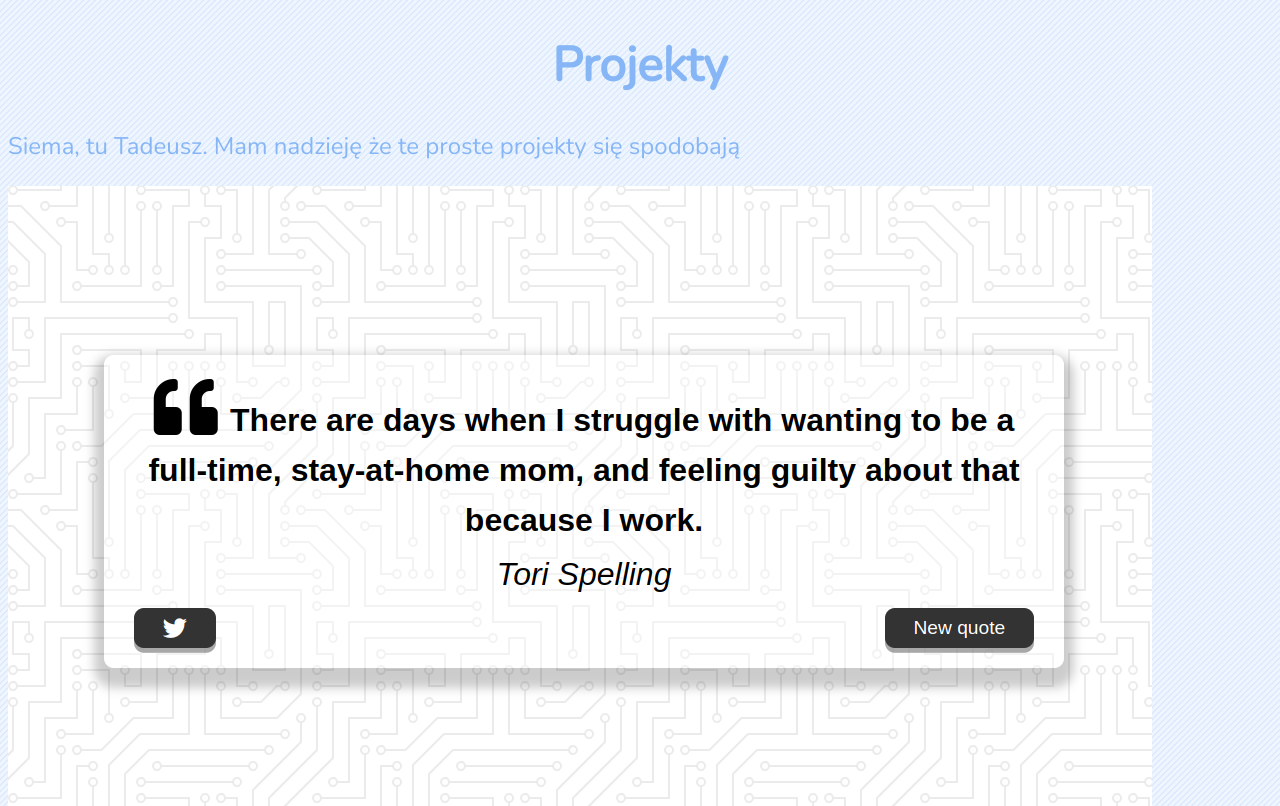
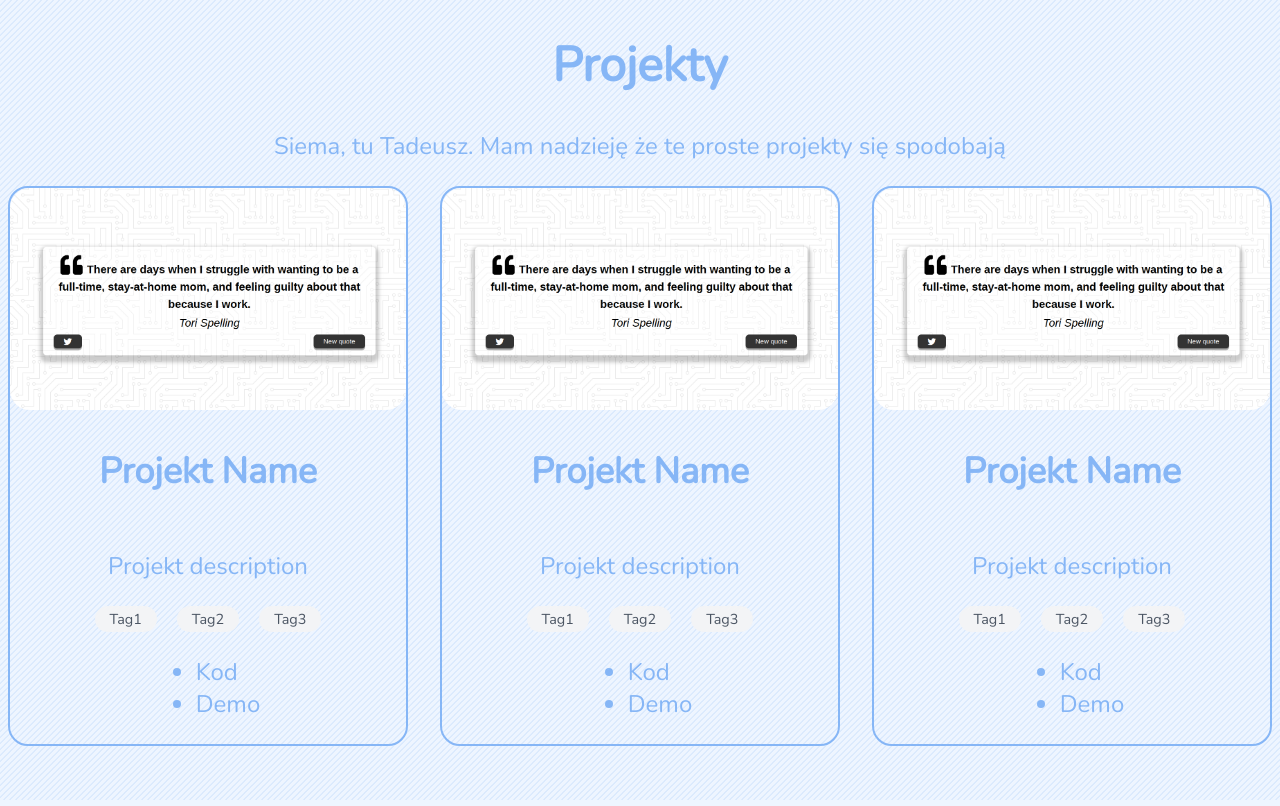
Before and after one commit to elhispanopolako/personalSite, a website: page projekty.html in a window 1280 px wide. Shown: the top 806 px of the page. Drawn offline with nearby package versions, Linux system fonts and the light colour scheme.

Commit message:
Rozszerzenie CV i rozpoczęcia projektów

```diff
--- a/css/projekty.css
+++ b/css/projekty.css
@@ -2,4 +2,40 @@
     display: grid;
     grid-template-columns: repeat(3, minmax(0, 1fr));
     gap: 32px;
+    justify-items: center;
+    align-items: center;
 }
+
+article {
+    display: flex;
+    flex-direction: column;
+    align-items: center;
+    border: 2px solid #86B6F6;
+    border-radius: 20px;
+}
+
+article img {
+    width: 100%;
+    object-fit: cover;
+    border-radius: 20px;
+}
+
+.tags {
+    display: inline-flex;
+    flex-wrap: wrap;
+    gap: 20px;
+    list-style-type: none;
+    margin: 0;
+    padding: 0;
+}
+
+.tags li {
+    font-weight: 300;
+    --tw-text-opacity: 1;
+    color: rgb(75 85 99 / var(--tw-text-opacity));
+    font-size: .90rem;
+    line-height: 1rem;
+    padding: 5px 15px;
+    background-color: rgb(243 244 246 / var(--tw-text-opacity));
+    border-radius: 9999px;
+}
--- a/projekty.html
+++ b/projekty.html
@@ -14,8 +14,40 @@
 
 <body>
     <h1 style="text-align: center;">Projekty</h1>
-    <p> Siema, tu Tadeusz. Mam nadzieję że te proste projekty się spodobają </p>
+    <p style="text-align: center;"> Siema, tu Tadeusz. Mam nadzieję że te proste projekty się spodobają </p>
     <div class="projectsContainer">
+        <article>
+            <a href="generatory.html">
+                <img src="files/project2.png" alt="">
+            </a>
+            <h2>Projekt Name</h2>
+            <p>Projekt description</p>
+            <ul class="tags">
+                <li>Tag1</li>
+                <li>Tag2</li>
+                <li>Tag3</li>
+            </ul>
+            <ul class="links">
+                <li>Kod</li>
+                <li>Demo</li>
+            </ul>
+        </article>
+        <article>
+            <a href="generatory.html">
+                <img src="files/project2.png" alt="">
+            </a>
+            <h2>Projekt Name</h2>
+            <p>Projekt description</p>
+            <ul class="tags">
+                <li>Tag1</li>
+                <li>Tag2</li>
+                <li>Tag3</li>
+            </ul>
+            <ul class="links">
+                <li>Kod</li>
+                <li>Demo</li>
+            </ul>
+        </article>
         <article>
             <a href="generatory.html">
                 <img src="files/project2.png" alt="">
```
Also changed, not shown: projects/cv.html (+2 -0 lines).
